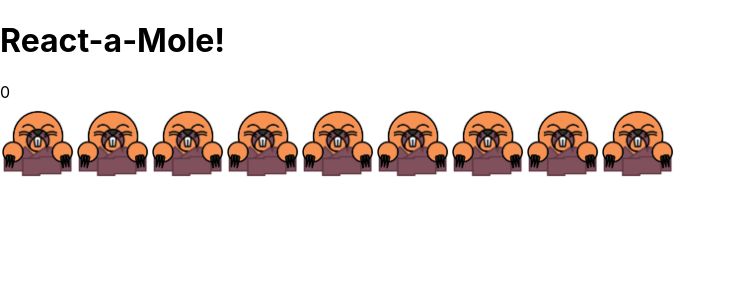
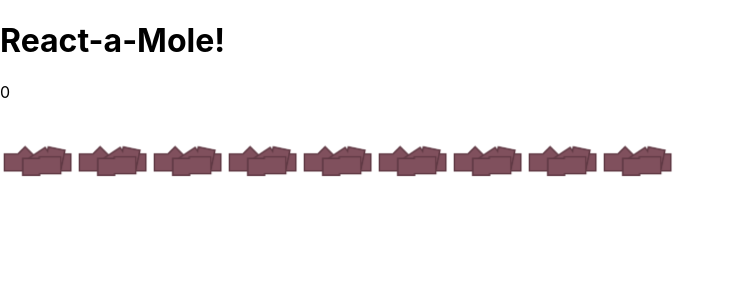
Before and after one commit to sagreenxyz/react-a-mole, a React (Create React App) app: page / in a window 1280 px wide. Shown: the top 300 px of the page, without its empty margins (0-735 px from the left). Built offline with nearby package versions, Linux system fonts and the light colour scheme.

Commit message:
18. setting up useEffect hooks to display/hide Mole components at random times

```diff
--- a/src/App.js
+++ b/src/App.js
@@ -1,4 +1,4 @@
-import { useState } from 'react'
+import { useEffect, useState } from 'react'
 
 import moleImage from './assets/images/mole.png'
 import moleHillImage from './assets/images/molehill.png'
@@ -6,11 +6,25 @@ import moleHillImage from './assets/images/molehill.png'
 function Mole(props) {
   // #TODO create timer to determine the lifespan of a mole
   // #TODO a useEffect() hook to start timer and clean it up afterward - does this go in the MoleContainer component?
+  useEffect(() => {
+    let randSeconds = Math.ceil(Math.random() * 2000)
+    let timer = setTimeout(() => {
+      props.setDisplayMole(false)
+    }, randSeconds)
+    return () => clearTimeout(timer)
+  })
   return <img src={moleImage} alt="Mole" style={{width: '75px'}} onClick={props.handleClick} />
 }
 
 function EmptySlot(props) {
   // #TODO a useEffect() hook to start timer and clean it up afterward - does this go in the MoleContainer component?
+  useEffect(() => {
+    let randSeconds = Math.ceil(Math.random() * 10000)
+    let timer = setTimeout(() => {
+      props.setDisplayMole(true)
+    }, randSeconds)
+    return () => clearTimeout(timer)
+  })
   return <img src={moleHillImage} alt="Mole Hill" style={{width: '75px'}} />
 }
 
@@ -23,7 +37,11 @@ function MoleContainer(props) {
   }
 
   const moleOrEmptySlot = () => {
-    return displayMole ? <Mole displayMole={displayMole} handleClick={handleClick}/> : <EmptySlot displayMole={displayMole}/>
+    return (
+      displayMole
+      ? <Mole displayMole={displayMole} setDisplayMole={setDisplayMole} handleClick={handleClick}/>
+      : <EmptySlot displayMole={displayMole} setDisplayMole={setDisplayMole}/>
+    )
   }
   return (<>{moleOrEmptySlot()}</>)
 }
```
